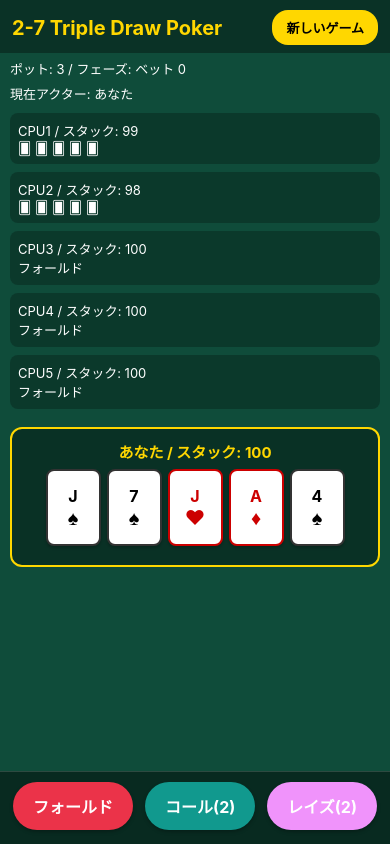
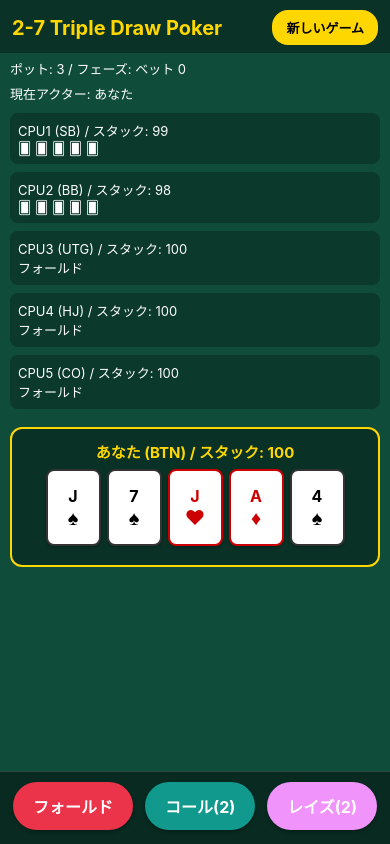
Before and after one commit to zenshin1997123/2-7td, a React Native app in the folder mobile-app/: screen / in a window 390 px wide. Built offline with nearby package versions, Linux system fonts and the light colour scheme; no server answers.

Commit message:
進行ロジック修正: ベッティングラウンドを正しくクローズしポジション表示追加

```diff
--- a/mobile-app/src/game/Game.ts
+++ b/mobile-app/src/game/Game.ts
@@ -274,14 +274,19 @@ export class Game {
       street: this.street,
     });
 
-    if (allMatched && this.toAct === null) {
+    // ラウンド終了条件:
+    // - 従来の toAct === null
+    // - CPU自動進行後にアクション順がプレイヤー(0)へ戻り、全員のcontribが一致している
+    if (allMatched && (this.toAct === null || this.toAct === 0)) {
       this.bettingOpen = false;
       this.drawPhase = this.street < 3;
       this.checkPending.clear();
+      this.toAct = null;
       this.debugLog('H6', 'Game.ts:roundMaybeClose:closed', 'round closed', {
         bettingOpen: this.bettingOpen,
         drawPhase: this.drawPhase,
         street: this.street,
+        toAct: this.toAct,
       });
       return true;
     }
--- a/mobile-app/src/ui/screens/GameScreen.tsx
+++ b/mobile-app/src/ui/screens/GameScreen.tsx
@@ -18,6 +18,16 @@ const phaseText = (street: number, drawPhase: boolean, bettingOpen: boolean, han
   if (bettingOpen) return `ベット ${street}`;
   if (street === 3) return 'ショーダウン待ち';
   return '進行中';
+};
+
+const positionLabel = (playerId: PlayerId, dealerPosition: number): string => {
+  const rel = (playerId - dealerPosition + 6) % 6;
+  if (rel === 0) return 'BTN';
+  if (rel === 1) return 'SB';
+  if (rel === 2) return 'BB';
+  if (rel === 3) return 'UTG';
+  if (rel === 4) return 'HJ';
+  return 'CO';
 };
 
 export const GameScreen: React.FC = () => {
@@ -165,14 +175,14 @@ export const GameScreen: React.FC = () => {
           const isActive = state.toAct === cpuId;
           return (
             <View key={player.id} style={[styles.cpuRow, isActive && styles.activeRow]}>
-              <Text style={styles.cpuText}>{player.name} / スタック: {safeNumber(player.stack)}</Text>
+              <Text style={styles.cpuText}>{player.name} ({positionLabel(cpuId, state.dealerPosition)}) / スタック: {safeNumber(player.stack)}</Text>
               <Text style={styles.cpuText}>{player.isFolded ? 'フォールド' : '🂠 🂠 🂠 🂠 🂠'}</Text>
             </View>
           );
         })}
 
         <View style={styles.playerArea}>
-          <Text style={styles.playerText}>あなた / スタック: {safeNumber(state.players[0].stack)}</Text>
+          <Text style={styles.playerText}>あなた ({positionLabel(0, state.dealerPosition)}) / スタック: {safeNumber(state.players[0].stack)}</Text>
           <Hand cards={state.players[0].hand} selected={selectedCards} onCardPress={onCardPress} />
           {state.drawPhase && <Text style={styles.infoText}>選択中: {selectedCards.length}枚</Text>}
         </View>
```
